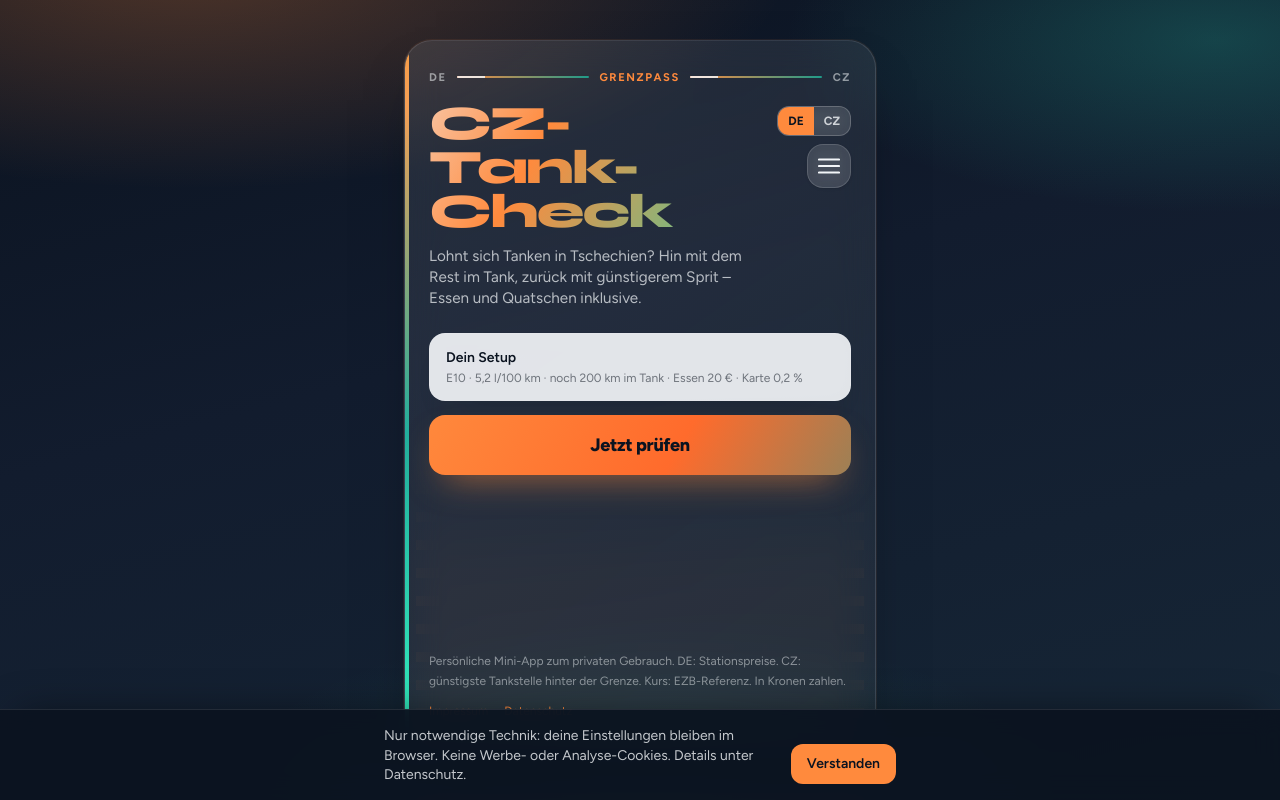
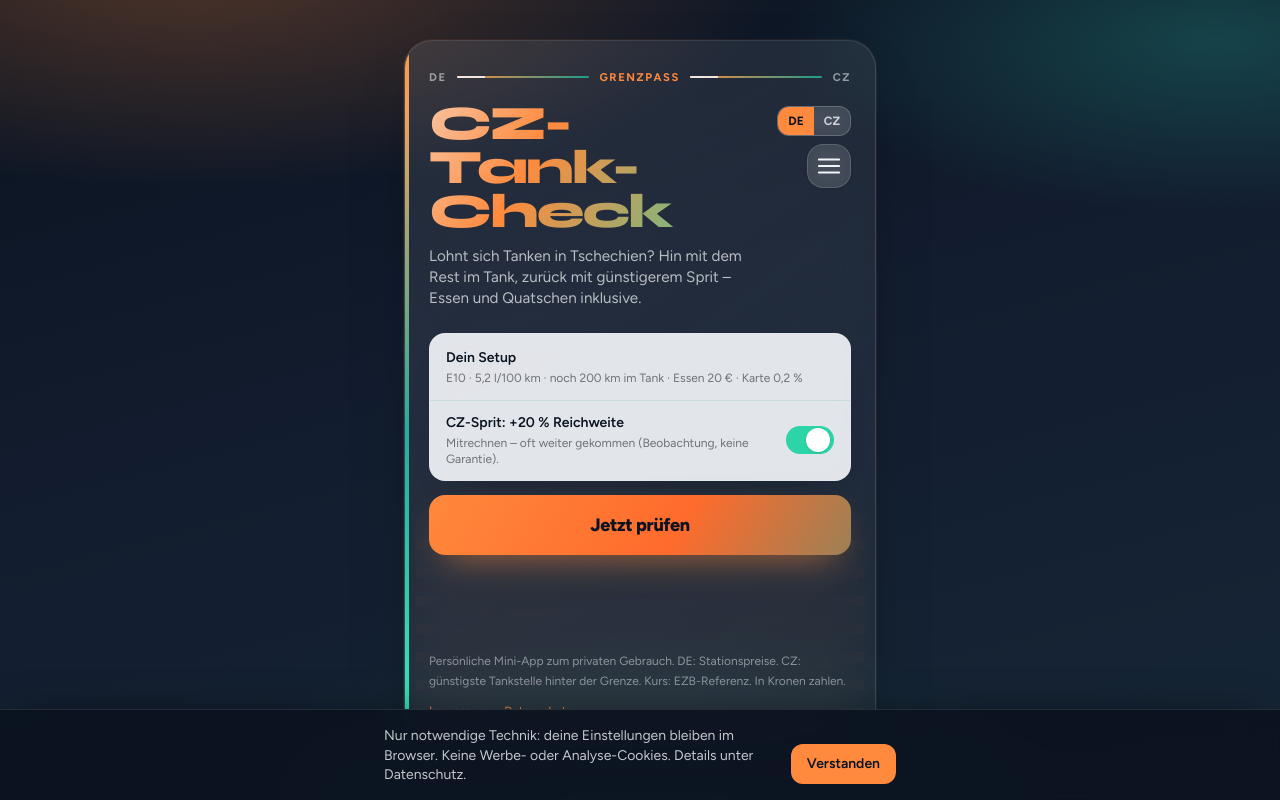
Before and after one commit to mwintersoftware/Tank-Check, a React (Vite) app in the folder web/: page / in a window 1280 px wide. Built offline with nearby package versions, Linux system fonts and the light colour scheme.

Commit message:
Make CZ +20% range bonus a clear on-home toggle.
Co-authored-by: Cursor <cursoragent@cursor.com>

```diff
--- a/web/shared/runCheck.ts
+++ b/web/shared/runCheck.ts
@@ -151,6 +151,11 @@ export async function runCheck(
   const fuelRaw = (body.fuelType || cfg.fuelType).toLowerCase();
   const fuelType =
     fuelRaw === "e5" || fuelRaw === "e10" || fuelRaw === "diesel" ? fuelRaw : cfg.fuelType;
+  const rangeBonusRaw =
+    body.czRangeBonusPercent != null && Number.isFinite(body.czRangeBonusPercent)
+      ? Number(body.czRangeBonusPercent)
+      : cfg.czRangeBonusPercent;
+  const czRangeBonusPercent = Math.max(0, Math.min(50, rangeBonusRaw));
   let incomplete = false;
 
   const manualRaw =
@@ -339,12 +344,12 @@ export async function runCheck(
     cardFeePercent: cfg.cardFeePercent,
     mealEur: cfg.mealEur,
     ausflugWertEur: cfg.ausflugWertEur,
-    czRangeBonusPercent: cfg.czRangeBonusPercent,
+    czRangeBonusPercent,
     tollEur: cfg.tollEur,
     minNetSavingEur: cfg.minNetSavingEur,
   };
 
-  /** Nur die besten Spar-Ergebnisse (Top 3 inkl. Reichweiten-Mehrwert). */
+  /** Nur die besten Spar-Ergebnisse (Top 3 inkl. Reichweiten-Mehrwert, falls Option an). */
   const TOP_BEST = 3;
   const scored = routed
     .filter((r) => r.priceKc != null && Number.isFinite(r.priceKc))
@@ -410,8 +415,12 @@ export async function runCheck(
     "Essen ist Kasse. Quatschen und Ausflug stehen extra – unbezahlbar, hier mit Hausnummer.",
     `Euro-Kurs: ${fx.kcPerEur.toFixed(3).replace(".", ",")} Kč je €. In Kronen zahlen, nicht in Euro umrechnen lassen.`,
     "Angezeigt: die drei besten Spar-Optionen. CZ-Preise von frischen Stationsmeldungen.",
-    `Reichweite: eigene Beobachtung über Jahre – CZ-Sprit oft ca. ${cfg.czRangeBonusPercent} % weiter (Gegenwert in der Rechnung). Keine Labor-Garantie, vor Ort kann es abweichen.`,
   ];
+  if (czRangeBonusPercent > 0) {
+    hints.push(
+      `Reichweite (Option an): eigene Beobachtung über Jahre – CZ-Sprit oft ca. ${czRangeBonusPercent} % weiter (Gegenwert in der Rechnung). Keine Labor-Garantie, vor Ort kann es abweichen.`,
+    );
+  }
   if (!trip.kannHin) {
     hints.unshift("Restreichweite reicht nicht bis zur Grenze – vorher in DE nachfüllen oder andere Strecke.");
   }
@@ -488,7 +497,7 @@ export async function runCheck(
       cardFeePercent: cfg.cardFeePercent,
       mealEur: cfg.mealEur,
       ausflugWertEur: cfg.ausflugWertEur,
-      czRangeBonusPercent: cfg.czRangeBonusPercent,
+      czRangeBonusPercent,
       minNetSavingEur: cfg.minNetSavingEur,
       tollEur: cfg.tollEur,
     },
--- a/web/shared/types.ts
+++ b/web/shared/types.ts
@@ -5,6 +5,8 @@ export type CheckRequest = {
   lng: number;
   fuelType?: "e5" | "e10" | "diesel";
   czPriceKc?: number;
+  /** Optional: 0 = aus, sonst % Reichweiten-Bonus (z. B. 20). */
+  czRangeBonusPercent?: number;
 };
 
 export type RouteOption = {
--- a/web/src/App.tsx
+++ b/web/src/App.tsx
@@ -20,6 +20,8 @@ type Settings = {
   meal: string;
   fee: string;
   ausflug: string;
+  /** Option: beobachteten CZ-Reichweiten-Bonus (~20 %) mitrechnen. */
+  rangeBonus: boolean;
   czManual: string;
 };
 
@@ -37,6 +39,7 @@ function defaultSettings(): Settings {
     meal: String(DEFAULT_CONFIG.mealEur),
     fee: String(DEFAULT_CONFIG.cardFeePercent).replace(".", ","),
     ausflug: String(DEFAULT_CONFIG.ausflugWertEur),
+    rangeBonus: true,
     czManual: "",
   };
 }
@@ -73,6 +76,7 @@ function loadSettings(): Settings {
     if (merged.fuel !== "e5" && merged.fuel !== "e10" && merged.fuel !== "diesel") {
       merged.fuel = d.fuel;
     }
+    merged.rangeBonus = rest.rangeBonus !== false;
     return merged;
   } catch {
     return d;
@@ -216,6 +220,9 @@ export default function App() {
         lat: pos.lat,
         lng: pos.lng,
         fuelType: settings.fuel,
+        czRangeBonusPercent: settings.rangeBonus
+          ? DEFAULT_CONFIG.czRangeBonusPercent
+          : 0,
       };
       const manual = settings.czManual.trim().replace(",", ".");
       if (manual) {
@@ -345,10 +352,11 @@ export default function App() {
         </header>
 
         <section className="space-y-3.5 animate-[fadeUp_0.65s_ease-out]">
+          <div className="panel-glass overflow-hidden rounded-2xl">
             <button
               type="button"
               onClick={() => setMenuOpen(true)}
-            className="panel-glass w-full rounded-2xl px-4 py-3.5 text-left text-sm text-[var(--color-ink)]/85"
+              className="w-full px-4 py-3.5 text-left text-sm text-[var(--color-ink)]/85"
             >
               <span className="font-semibold text-[var(--color-moss-deep)]">
                 {t(locale, "yourSetup")}
@@ -363,6 +371,43 @@ export default function App() {
                 })}
               </span>
             </button>
+            <div className="border-t border-[var(--color-moss)]/12 px-4 py-3">
+              <button
+                type="button"
+                role="switch"
+                aria-checked={settings.rangeBonus}
+                onClick={() =>
+                  setSettings((s) => ({ ...s, rangeBonus: !s.rangeBonus }))
+                }
+                className="flex w-full items-center gap-3 text-left"
+              >
+                <span className="min-w-0 flex-1">
+                  <span className="block text-sm font-semibold text-[var(--color-moss-deep)]">
+                    {t(locale, "rangeBonusLabel")}
+                  </span>
+                  <span className="mt-0.5 block text-xs leading-snug text-[var(--color-ink)]/55">
+                    {t(locale, "rangeBonusHomeHint")}
+                  </span>
+                </span>
+                <span
+                  className={
+                    "relative h-7 w-12 shrink-0 rounded-full transition-colors " +
+                    (settings.rangeBonus
+                      ? "bg-[var(--color-ok)]"
+                      : "bg-[var(--color-mist)]")
+                  }
+                  aria-hidden
+                >
+                  <span
+                    className={
+                      "absolute top-0.5 h-6 w-6 rounded-full bg-white shadow transition-transform " +
+                      (settings.rangeBonus ? "translate-x-5" : "translate-x-0.5")
+                    }
+                  />
+                </span>
+              </button>
+            </div>
+          </div>
 
           {error && (
             <div
@@ -426,6 +471,9 @@ export default function App() {
               mealEur={num(settings.meal, DEFAULT_CONFIG.mealEur)}
               cardFeePercent={num(settings.fee, DEFAULT_CONFIG.cardFeePercent)}
               ausflugWertEur={num(settings.ausflug, DEFAULT_CONFIG.ausflugWertEur)}
+              czRangeBonusPercent={
+                settings.rangeBonus ? DEFAULT_CONFIG.czRangeBonusPercent : 0
+              }
             />
           </div>
         )}
@@ -738,6 +786,37 @@ function SettingsDrawer({
             hint={t(locale, "ausflugHint")}
           />
 
+          <button
+            type="button"
+            role="switch"
+            aria-checked={draft.rangeBonus}
+            onClick={() => patch({ rangeBonus: !draft.rangeBonus })}
+            className="flex w-full items-center gap-3 rounded-xl border border-[var(--color-moss)]/20 bg-white/70 px-3 py-3 text-left"
+          >
+            <span className="min-w-0 flex-1">
+              <span className="block text-sm font-semibold text-[var(--color-moss-deep)]">
+                {t(locale, "rangeBonusLabel")}
+              </span>
+              <span className="mt-0.5 block text-xs text-[var(--color-ink)]/55">
+                {t(locale, "rangeBonusHint")}
+              </span>
+            </span>
+            <span
+              className={
+                "relative h-7 w-12 shrink-0 rounded-full transition-colors " +
+                (draft.rangeBonus ? "bg-[var(--color-ok)]" : "bg-[var(--color-mist)]")
+              }
+              aria-hidden
+            >
+              <span
+                className={
+                  "absolute top-0.5 h-6 w-6 rounded-full bg-white shadow transition-transform " +
+                  (draft.rangeBonus ? "translate-x-5" : "translate-x-0.5")
+                }
+              />
+            </span>
+          </button>
+
           <p className="text-xs text-[var(--color-ink)]/55">{t(locale, "settingsHint")}</p>
 
           <label className="block text-sm font-semibold text-[var(--color-moss-deep)]">
@@ -808,6 +887,7 @@ function ResultCard({
   mealEur,
   cardFeePercent,
   ausflugWertEur,
+  czRangeBonusPercent,
 }: {
   locale: Locale;
   data: CheckResponse;
@@ -818,6 +898,7 @@ function ResultCard({
   mealEur: number;
   cardFeePercent: number;
   ausflugWertEur: number;
+  czRangeBonusPercent: number;
 }) {
   const [shareNote, setShareNote] = useState<string | null>(null);
 
@@ -852,8 +933,7 @@ function ResultCard({
         cardFeePercent,
         mealEur,
         ausflugWertEur,
-        czRangeBonusPercent:
-          data.annahmen.czRangeBonusPercent ?? DEFAULT_CONFIG.czRangeBonusPercent,
+        czRangeBonusPercent,
         tollEur: data.annahmen.tollEur,
         minNetSavingEur: data.annahmen.minNetSavingEur,
       }),
@@ -866,6 +946,7 @@ function ResultCard({
       cardFeePercent,
       mealEur,
       ausflugWertEur,
+      czRangeBonusPercent,
     ],
   );
 
@@ -884,24 +965,27 @@ function ResultCard({
   const czHours = selected.stationOpeningHours;
   const naviHref = safeNaviHref(selected.naviUrl);
 
-  const rangePct =
-    data.annahmen.czRangeBonusPercent ?? DEFAULT_CONFIG.czRangeBonusPercent;
-
   const hints = useMemo(() => {
     const list = [
       t(locale, "hintOutbound"),
       t(locale, "hintFillRoom"),
       t(locale, "hintMealOuting"),
-      t(locale, "hintRangeBonus", {
-        pct: rangePct,
-        km: Math.round(trip.extraRangeKm),
-        eur: eur(trip.rangeBonusWertEur),
-      }),
       t(locale, "hintFx", {
         rate: data.kursKcProEur.toFixed(3).replace(".", ","),
       }),
       t(locale, "hintStationPrice"),
     ];
+    if (czRangeBonusPercent > 0) {
+      list.splice(
+        3,
+        0,
+        t(locale, "hintRangeBonus", {
+          pct: czRangeBonusPercent,
+          km: Math.round(trip.extraRangeKm),
+          eur: eur(trip.rangeBonusWertEur),
+        }),
+      );
+    }
     if (!trip.kannHin) list.unshift(t(locale, "hintRangeShort"));
     if (data.tschechien.note?.includes("7 Tage") || data.tschechien.note?.includes("7 dní")) {
       list.unshift(t(locale, "hintStale"));
@@ -918,7 +1002,7 @@ function ResultCard({
     trip.kannHin,
     trip.extraRangeKm,
     trip.rangeBonusWertEur,
-    rangePct,
+    czRangeBonusPercent,
     selected.priceTimestamp,
   ]);
 
@@ -932,12 +1016,16 @@ function ResultCard({
         : `${t(locale, "openingHours")}: ${t(locale, "hoursUnknown")}`,
       `${t(locale, "germany")}: ${price3(data.deutschland.priceEur)} €/l (${ageLabel(data.deutschland.timestamp, locale)})`,
       `${t(locale, "czechiaFx")}: ${kc(selected.priceKc)} Kč/l (${ageLabel(selected.priceTimestamp, locale)})`,
+    ];
+    if (czRangeBonusPercent > 0) {
+      lines.push(
         t(locale, "shareRangeBonus", {
           km: Math.round(trip.extraRangeKm),
           eur: eur(trip.rangeBonusWertEur),
         }),
-      t(locale, "priceGuarantee"),
-    ];
+      );
+    }
+    lines.push(t(locale, "priceGuarantee"));
     if (naviHref) lines.push(naviHref);
     return lines.filter(Boolean).join("\n");
   }, [
@@ -951,6 +1039,7 @@ function ResultCard({
     naviHref,
     trip.extraRangeKm,
     trip.rangeBonusWertEur,
+    czRangeBonusPercent,
   ]);
 
   async function shareNative() {
@@ -1202,6 +1291,7 @@ function ResultCard({
             need: eur(trip.noetigerAusflugWertEur),
           })}
         />
+        {czRangeBonusPercent > 0 && (
           <Row
             label={t(locale, "rangeBonus")}
             value={t(locale, "rangeBonusValue", {
@@ -1209,12 +1299,11 @@ function ResultCard({
               eur: eur(trip.rangeBonusWertEur),
             })}
             meta={t(locale, "rangeBonusMeta", {
-            pct:
-              data.annahmen.czRangeBonusPercent ??
-              DEFAULT_CONFIG.czRangeBonusPercent,
+              pct: czRangeBonusPercent,
               total: eur(trip.mitReichweite),
             })}
           />
+        )}
       </dl>
 
       <ul className="space-y-1 text-xs text-[var(--color-ink)]/55">
--- a/web/src/i18n.ts
+++ b/web/src/i18n.ts
@@ -58,6 +58,13 @@ const de = {
   feeHint: "0,2",
   ausflugLabel: "Ausflug wert €",
   ausflugHint: "Hausnummer",
+  rangeBonusLabel: "CZ-Sprit: +20 % Reichweite",
+  rangeBonusHomeHint:
+    "Mitrechnen – oft weiter gekommen (Beobachtung, keine Garantie).",
+  rangeBonusHint:
+    "Eigene Beobachtung über Jahre: oft ca. 20 % weiter, manchmal ~300 km mehr je Füllung. Keine Labor-Garantie.",
+  rangeBonusOn: "Reichweite +20 % an",
+  rangeBonusOff: "Reichweite +20 % aus",
   settingsHint:
     "Start ist immer dein aktueller Standort (GPS). CZ-Preis holt die App von der günstigsten Tankstelle hinter der Grenze.",
   czPriceLabelNeed: "CZ-Preis Kč/l (nötig, Quelle fehlte)",
@@ -167,7 +174,7 @@ const de = {
     "Die App hilft dir einzuschätzen, ob sich eine Tankfahrt über die Grenze lohnt. Sie ist für den privaten Gebrauch gedacht.",
   privacyLocalTitle: "Was lokal bleibt",
   privacyLocal:
-    "Einstellungen (Sorte, Verbrauch, Restkilometer, Essen, Kartengebühr, Ausflugswert, Sprache), den letzten bekannten CZ-Preis und die Zustimmung zu diesem Hinweis speichert dein Browser auf dem Gerät. Das verlässt dein Gerät nicht über unsere App.",
+    "Einstellungen (Sorte, Verbrauch, Restkilometer, Essen, Kartengebühr, Ausflugswert, CZ-Reichweiten-Option, Sprache), den letzten bekannten CZ-Preis und die Zustimmung zu diesem Hinweis speichert dein Browser auf dem Gerät. Das verlässt dein Gerät nicht über unsere App.",
   privacyLocTitle: "Standort",
   privacyLoc:
     "Wenn du prüfst, fragt der Browser nach deinem Standort. Die Koordinaten gehen nur an unsere Prüf-Schnittstelle, um Strecke und Preise zu berechnen. Ohne deine Freigabe findet keine Standortnutzung statt.",
@@ -240,6 +247,13 @@ const cs: Dict = {
   feeHint: "0,2",
   ausflugLabel: "Výlet má cenu €",
   ausflugHint: "odhad",
+  rangeBonusLabel: "CZ palivo: +20 % dojezd",
+  rangeBonusHomeHint:
+    "Započítat – často dál (zkušenost, bez záruky).",
+  rangeBonusHint:
+    "Vlastní zkušenost za roky: často cca 20 % dál, někdy ~300 km navíc na nádrž. Bez laboratorní záruky.",
+  rangeBonusOn: "dojezd +20 % zapnuto",
+  rangeBonusOff: "dojezd +20 % vypnuto",
   settingsHint:
     "Start je vždy tvoje aktuální poloha (GPS). Cenu v ČR bere aplikace z nejlevnější pumpy za hranicí.",
   czPriceLabelNeed: "Cena ČR Kč/l (nutné, zdroj chyběl)",
@@ -349,7 +363,7 @@ const cs: Dict = {
     "Aplikace pomáhá odhadnout, jestli se vyplatí tankovací cesta přes hranici. Je určena pro soukromé použití.",
   privacyLocalTitle: "Co zůstane lokálně",
   privacyLocal:
-    "Nastavení (palivo, spotřeba, zbývající kilometry, jídlo, poplatek karty, hodnota výletu, jazyk), poslední známou cenu ČR a souhlas s tímto upozorněním ukládá prohlížeč v zařízení. Přes naši aplikaci to zařízení neopustí.",
+    "Nastavení (palivo, spotřeba, zbývající kilometry, jídlo, poplatek karty, hodnota výletu, volba dojezdu CZ, jazyk), poslední známou cenu ČR a souhlas s tímto upozorněním ukládá prohlížeč v zařízení. Přes naši aplikaci to zařízení neopustí.",
   privacyLocTitle: "Poloha",
   privacyLoc:
     "Při kontrole se prohlížeč zeptá na polohu. Souřadnice jdou jen na naši výpočetní službu kvůli trase a cenám. Bez tvého souhlasu se poloha nepoužije.",
```
Lines whose indentation alone changed are shown as unchanged.
